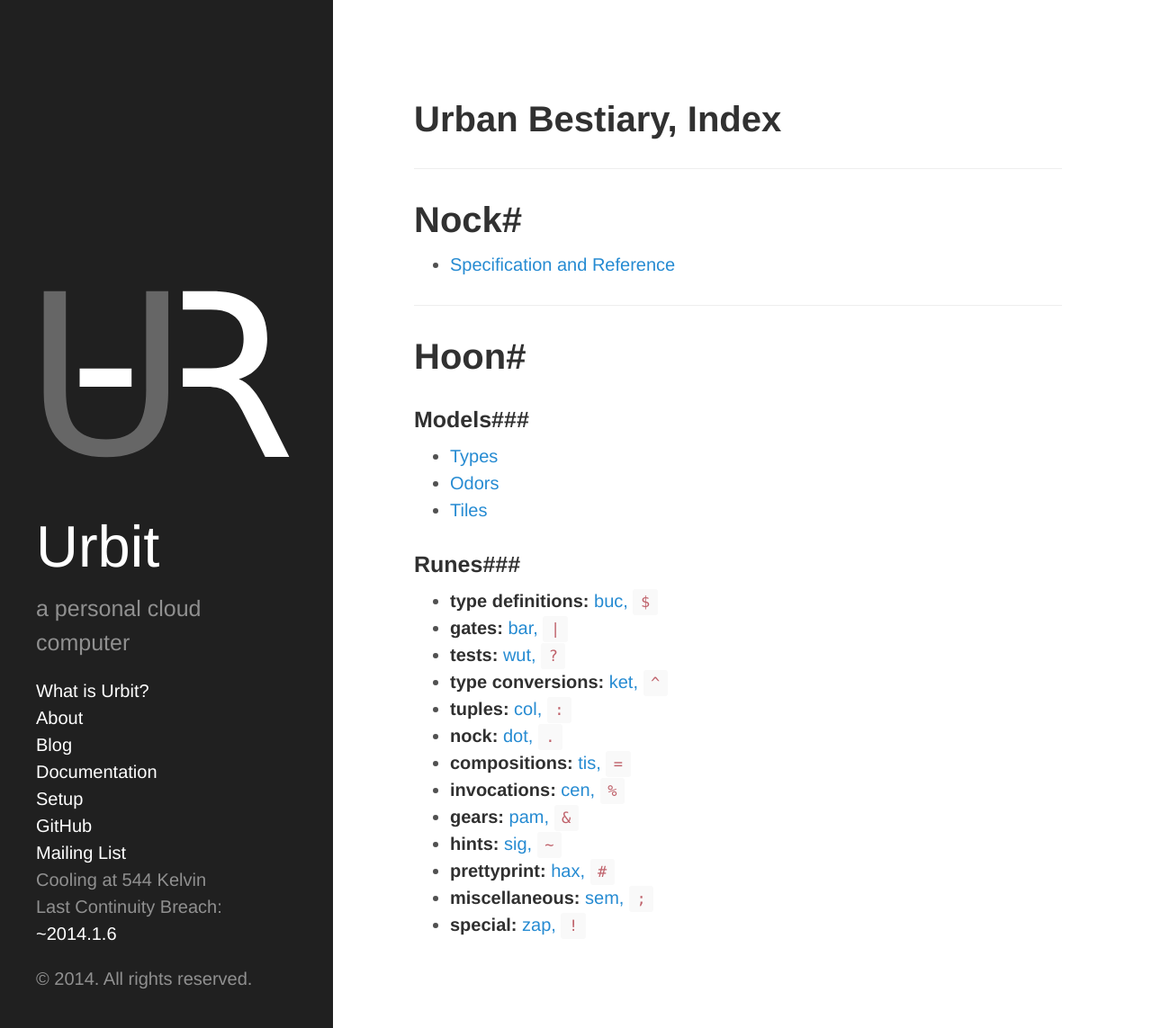
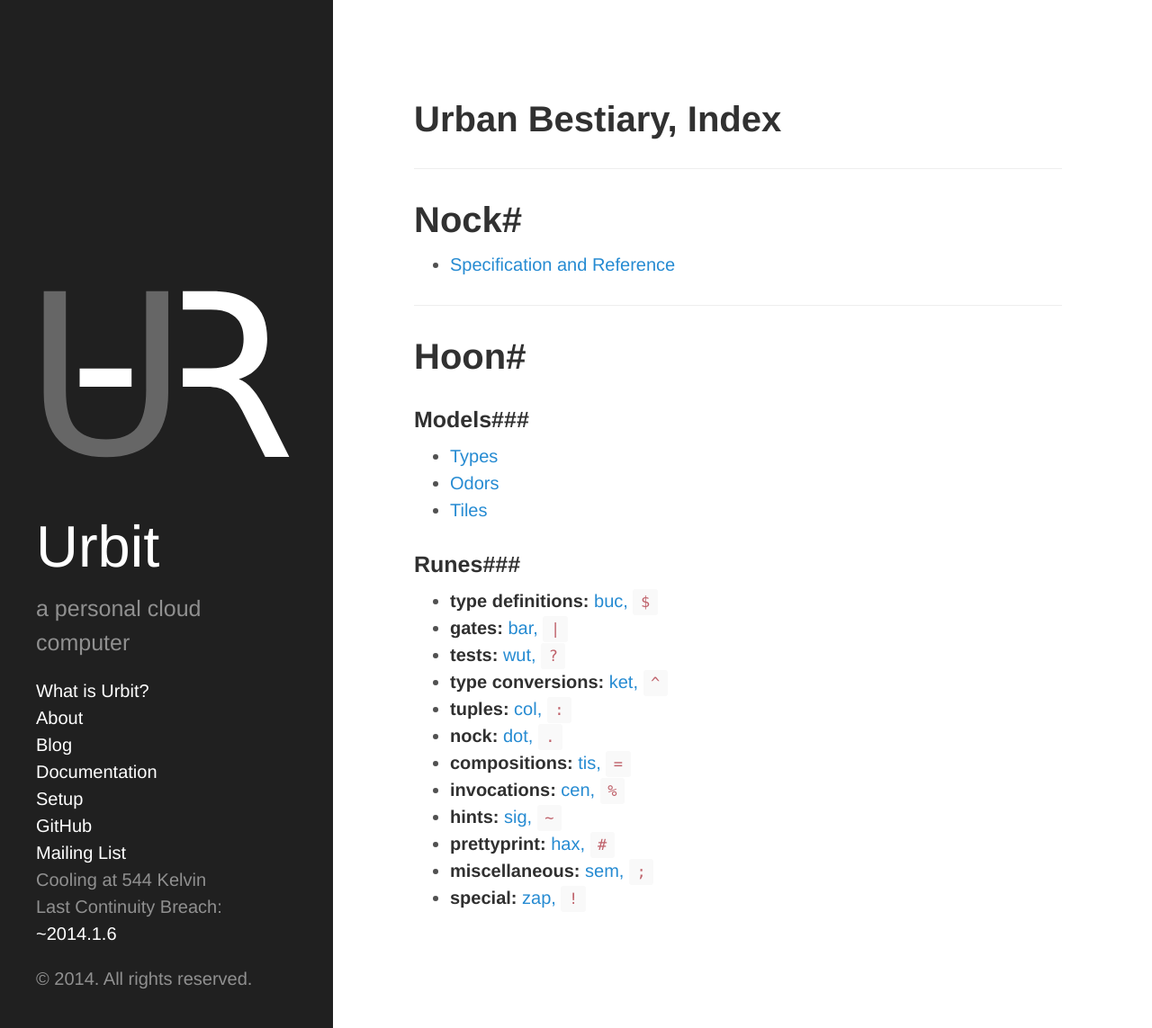
Before and after one commit to urbit/old-urbit.org, a Jekyll site: the page built from bestiary/index.markdown, in a window 1280 px wide and 1143 px high. Shown: the whole window at 90% size. Built offline with Jekyll 4.4.1, drawn with Linux system fonts in a browser that asks for light colours; Markdown is read by kramdown in place of the engine named in the settings.

Commit message:
some typos

```diff
--- a/_posts/doc/2013-11-18-ch8.markdown
+++ b/_posts/doc/2013-11-18-ch8.markdown
@@ -331,8 +331,8 @@
 the `+<` of the *library* - changed to `a`.  Needless to say,
 that's not what we want at all.
 
-The change in `=%` - remember that `deq(+< a)` is a short form
-for `=%(deq +< a)` - is always *before* the invocation.
+The change in `%=` - remember that `deq(+< a)` is a short form
+for `%=(deq +< a)` - is always *before* the invocation.
 So we can't do this as easily as it looks like we should be able
 to do it - because we can't edit the gate until we build it.
 
--- a/bestiary/hoon/rune/hax/hxgr.markdown
+++ b/bestiary/hoon/rune/hax/hxgr.markdown
@@ -4,7 +4,7 @@
 title: haxgar
 ---
 
-`#<`, `haxgar`, `[%hxgr p=tusk]` is a synthetic hoon that
+`#>`, `haxgar`, `[%hxgr p=tusk]` is a synthetic hoon that
 slams the assumed gate `cain` on `[%zpgr %cntr p]`.
 
 ###Definition###
--- a/bestiary/index.markdown
+++ b/bestiary/index.markdown
@@ -29,7 +29,6 @@
 + [**nock:** dot, `.`](/bestiary/hoon/rune/dot/)
 + [**compositions:** tis, `=`](/bestiary/hoon/rune/tis/)
 + [**invocations:** cen, `%`](/bestiary/hoon/rune/cen/)
-+ [**gears:** pam, `&`](/bestiary/hoon/rune/pam/)
 + [**hints:** sig, `~`](/bestiary/hoon/rune/sig/)
 + [**prettyprint:** hax, `#`](/bestiary/hoon/rune/hax/)
 + [**miscellaneous:** sem, `;`](/bestiary/hoon/rune/sem/)
```
